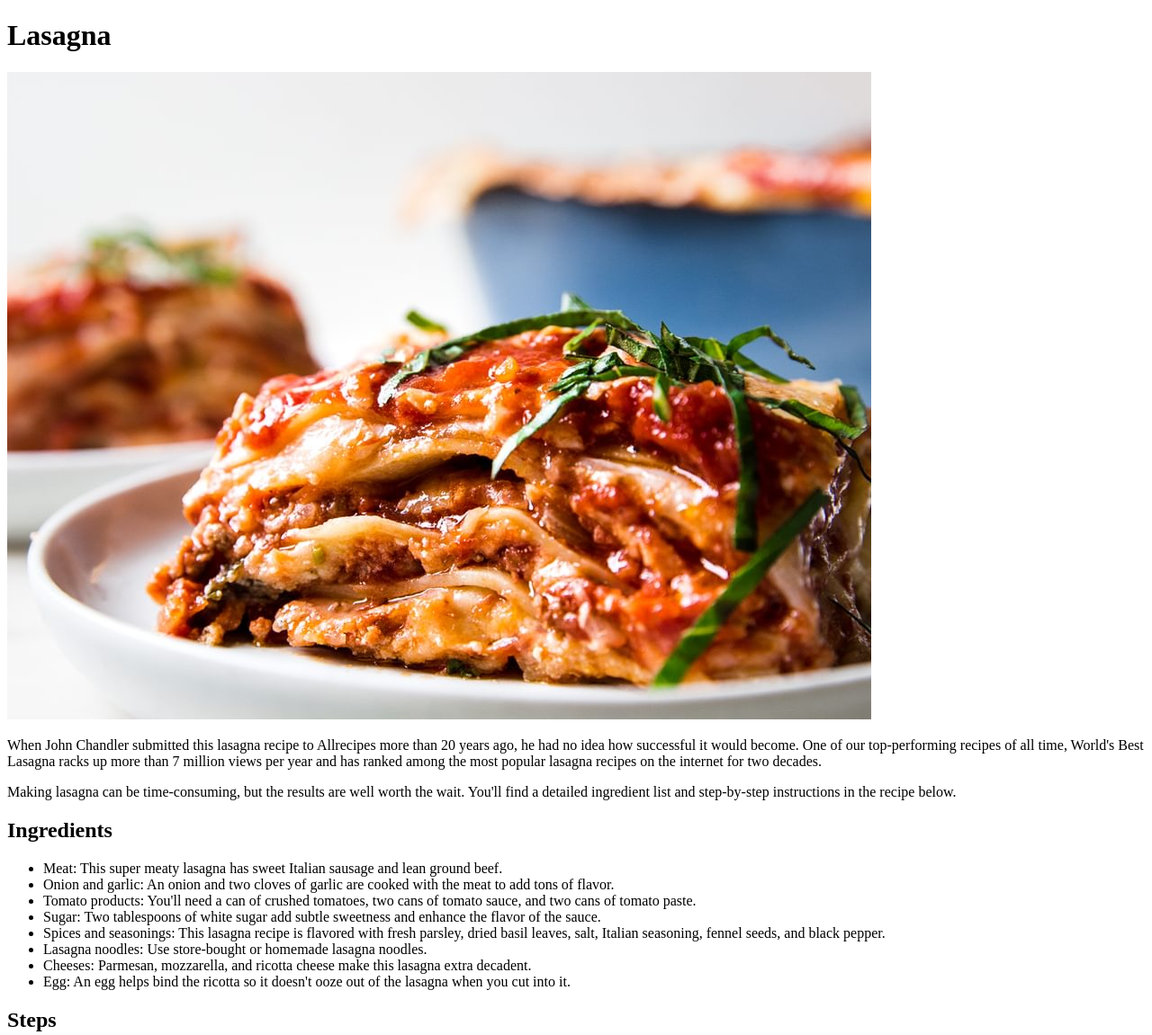
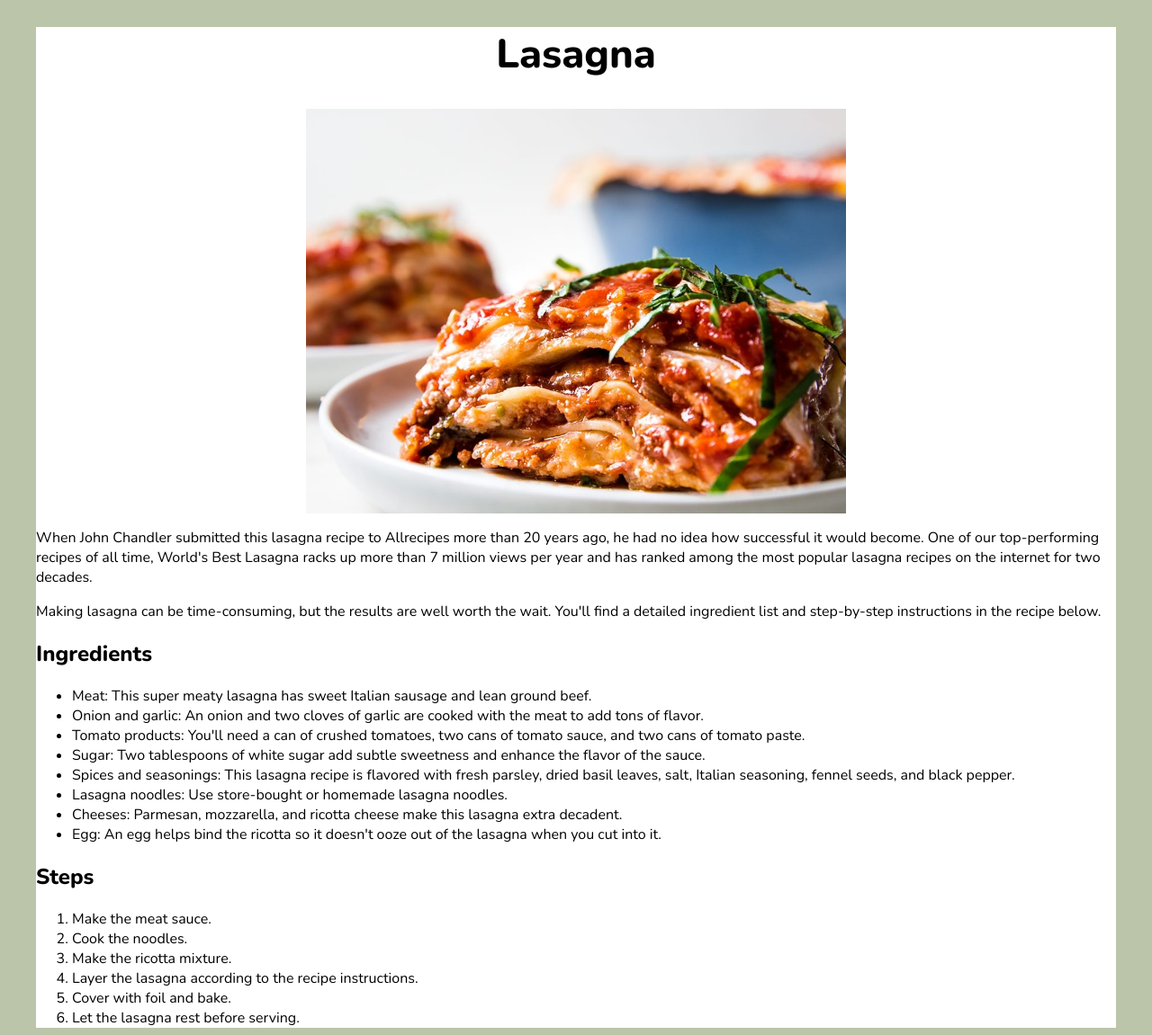
Before and after one commit to ZilberWeb/odin-recipes, a plain HTML site: page recipes/lasagna.html in a window 1280 px wide. Shown: the top 1151 px of the page at 90% size. Drawn offline with nearby package versions, Linux system fonts and the light colour scheme.

Commit message:
Add styles to index.html and recipes (partially)

```diff
--- a/index.html
+++ b/index.html
@@ -4,13 +4,17 @@
     <meta charset="UTF-8">
     <meta name="viewport" content="width=device-width, initial-scale=1.0">
     <title>Odin Recipes</title>
+    <link rel="stylesheet" href="styles/styles.css">
+    <link rel="preconnect" href="https://fonts.googleapis.com">
+    <link rel="preconnect" href="https://fonts.gstatic.com" crossorigin>
+    <link href="https://fonts.googleapis.com/css2?family=Nunito:wght@400;800&display=swap" rel="stylesheet">
 </head>
 <body>
     <h1>Odin Recipes</h1>
-    <ul>
-        <li><a href="recipes/lasagna.html">The one and only - lasagna</a></li>
-        <li><a href="recipes/bagel.html">Bagel</a></li>
-        <li><a href="recipes/ropa-vieja.html">Ropa Vieja</a></li>
+    <ul class="recipes-list">
+        <li><a class="recipes-list-link" href="recipes/lasagna.html">Lasagna</a></li>
+        <li><a class="recipes-list-link" href="recipes/bagel.html">Bagel</a></li>
+        <li><a class="recipes-list-link" href="recipes/ropa-vieja.html">Ropa Vieja</a></li>
 
 
 
--- a/recipes/lasagna.html
+++ b/recipes/lasagna.html
@@ -1,34 +1,71 @@
 <!DOCTYPE html>
 <html lang="en">
   <head>
-    <meta charset="UTF-8">
-    <meta name="viewport" content="width=device-width, initial-scale=1.0">
+    <meta charset="UTF-8" />
+    <meta name="viewport" content="width=device-width, initial-scale=1.0" />
     <title>Lasagna</title>
+    <link rel="stylesheet" href="../styles/styles.css" />
+    <link rel="preconnect" href="https://fonts.googleapis.com" />
+    <link rel="preconnect" href="https://fonts.gstatic.com" crossorigin />
+    <link
+      href="https://fonts.googleapis.com/css2?family=Nunito:wght@400;800&display=swap"
+      rel="stylesheet"
+    />
   </head>
   <body>
+    <!-- Wrapper -->
+    <div class="wrapper">
+      <!-- Name -->
       <h1>Lasagna</h1>
-    <img src="../images/lasagna.jpg" alt="Example of the dish">
-    <p>When John Chandler submitted this lasagna recipe to Allrecipes more than 20 years ago, he had no idea how successful it
-    would become. One of our top-performing recipes of all time, World's Best Lasagna racks up more than 7 million views per
-    year and has ranked among the most popular lasagna recipes on the internet for two decades.</p>
-    <p>Making lasagna can be time-consuming, but the results are well worth the wait. You'll find a detailed ingredient list
-    and step-by-step instructions in the recipe below.</p>
+      <img src="../images/lasagna.jpg" alt="Example of the dish" />
+      <!-- Description -->
+      <p>
+        When John Chandler submitted this lasagna recipe to Allrecipes more than
+        20 years ago, he had no idea how successful it would become. One of our
+        top-performing recipes of all time, World's Best Lasagna racks up more
+        than 7 million views per year and has ranked among the most popular
+        lasagna recipes on the internet for two decades.
+      </p>
+      <p>
+        Making lasagna can be time-consuming, but the results are well worth the
+        wait. You'll find a detailed ingredient list and step-by-step
+        instructions in the recipe below.
+      </p>
+      <!-- Ingredients -->
       <h2>Ingredients</h2>
       <ul>
-        <li>Meat: This super meaty lasagna has sweet Italian sausage and lean ground beef.</li>
-        <li>Onion and garlic: An onion and two cloves of garlic are cooked with the meat to add tons of flavor.</li>
-        <li>Tomato products: You'll need a can of crushed tomatoes, two cans of tomato sauce, and two cans of tomato paste.</li>
-        <li>Sugar: Two tablespoons of white sugar add subtle sweetness and enhance the flavor of the sauce.</li>
-        <li>Spices and seasonings: This lasagna recipe is flavored with fresh parsley, dried basil leaves, salt, Italian seasoning,
-        fennel seeds, and black pepper.</li>
+        <li>
+          Meat: This super meaty lasagna has sweet Italian sausage and lean
+          ground beef.
+        </li>
+        <li>
+          Onion and garlic: An onion and two cloves of garlic are cooked with
+          the meat to add tons of flavor.
+        </li>
+        <li>
+          Tomato products: You'll need a can of crushed tomatoes, two cans of
+          tomato sauce, and two cans of tomato paste.
+        </li>
+        <li>
+          Sugar: Two tablespoons of white sugar add subtle sweetness and enhance
+          the flavor of the sauce.
+        </li>
+        <li>
+          Spices and seasonings: This lasagna recipe is flavored with fresh
+          parsley, dried basil leaves, salt, Italian seasoning, fennel seeds,
+          and black pepper.
+        </li>
         <li>Lasagna noodles: Use store-bought or homemade lasagna noodles.</li>
-        <li>Cheeses: Parmesan, mozzarella, and ricotta cheese make this lasagna extra decadent.</li>
-        <li>Egg: An egg helps bind the ricotta so it doesn't ooze out of the lasagna when you cut into it.</li>
-
-
-
-
+        <li>
+          Cheeses: Parmesan, mozzarella, and ricotta cheese make this lasagna
+          extra decadent.
+        </li>
+        <li>
+          Egg: An egg helps bind the ricotta so it doesn't ooze out of the
+          lasagna when you cut into it.
+        </li>
       </ul>
+      <!-- Steps -->
       <h2>Steps</h2>
       <ol>
         <li>Make the meat sauce.</li>
@@ -37,11 +74,7 @@
         <li>Layer the lasagna according to the recipe instructions.</li>
         <li>Cover with foil and bake.</li>
         <li>Let the lasagna rest before serving.</li>
-
-
-
       </ol>
-
-
+    </div>
   </body>
 </html>
--- /dev/null
+++ b/styles/styles.css
@@ -0,0 +1,51 @@
+body {
+background: #BBC5AA;
+font-family: 'Nunito', sans-serif;
+}
+/* Wrapper */
+
+.wrapper {
+background: #ffffff;
+width: 1200px;
+margin: 0 auto;
+
+}
+
+/* Headers */
+h1 {
+font-size: 45px;
+font-weight: 800;
+text-align: center;
+
+}
+
+.recipes-list {
+width: 400px;
+align-content: center;
+margin: 0 auto;
+padding-left: 160px;
+
+}
+.recipes-list-link {
+color: #4381C1;
+font-size: 36px;
+font-weight: 400;
+
+
+}
+
+.recipes-list li {
+
+font-size: 36px;
+font-weight: 800;
+
+}
+
+/* Dish Images */
+img {
+display: block;
+    width: 600px;
+    margin: 0 auto;
+
+
+}
```
Also changed, not shown: recipes/bagel.html (+49 -24 lines), recipes/ropa-vieja.html (+38 -19 lines). Lines whose indentation alone changed are shown as unchanged.
